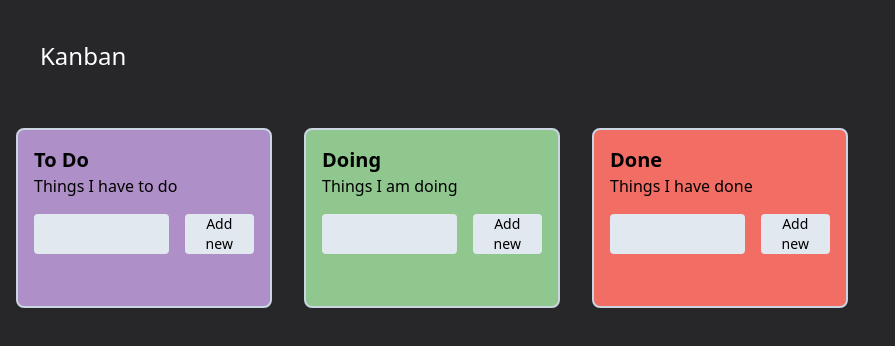
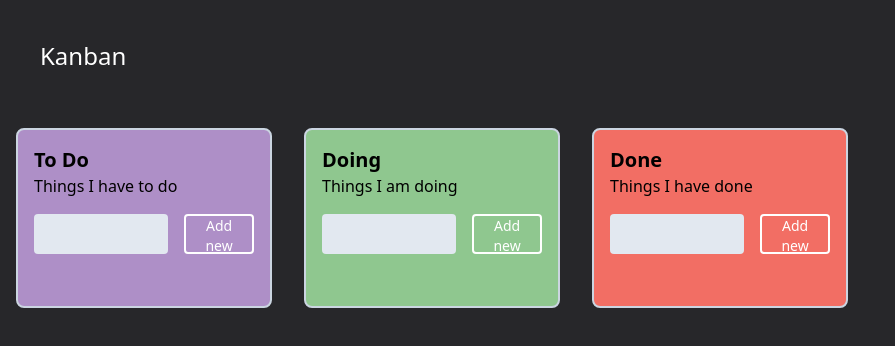
Before and after one commit to erickzz/Kanban, a React (Vite) app: page / in a window 1280 px wide. Shown: the top 346 px of the page, without its empty margins (0-895 px from the left). Built offline with nearby package versions, Linux system fonts and the light colour scheme.

Commit message:
Estilização botão de adicionar

```diff
--- a/src/components/Card.tsx
+++ b/src/components/Card.tsx
@@ -84,7 +84,7 @@ function Card({ cardOptions }: { cardOptions: CardProperties }) {
             value={newCardOption}
           />
           <button
-            className="bg-slate-200 rounded px-4 h-10 text-sm self-end w-2/6"
+            className="bg-none border-2 border-white rounded px-4 h-10 text-sm text-white self-end w-2/6 hover:bg-white hover:text-black transition-colors"
             onClick={() => {
               addNewOption(options.id);
             }}
```
